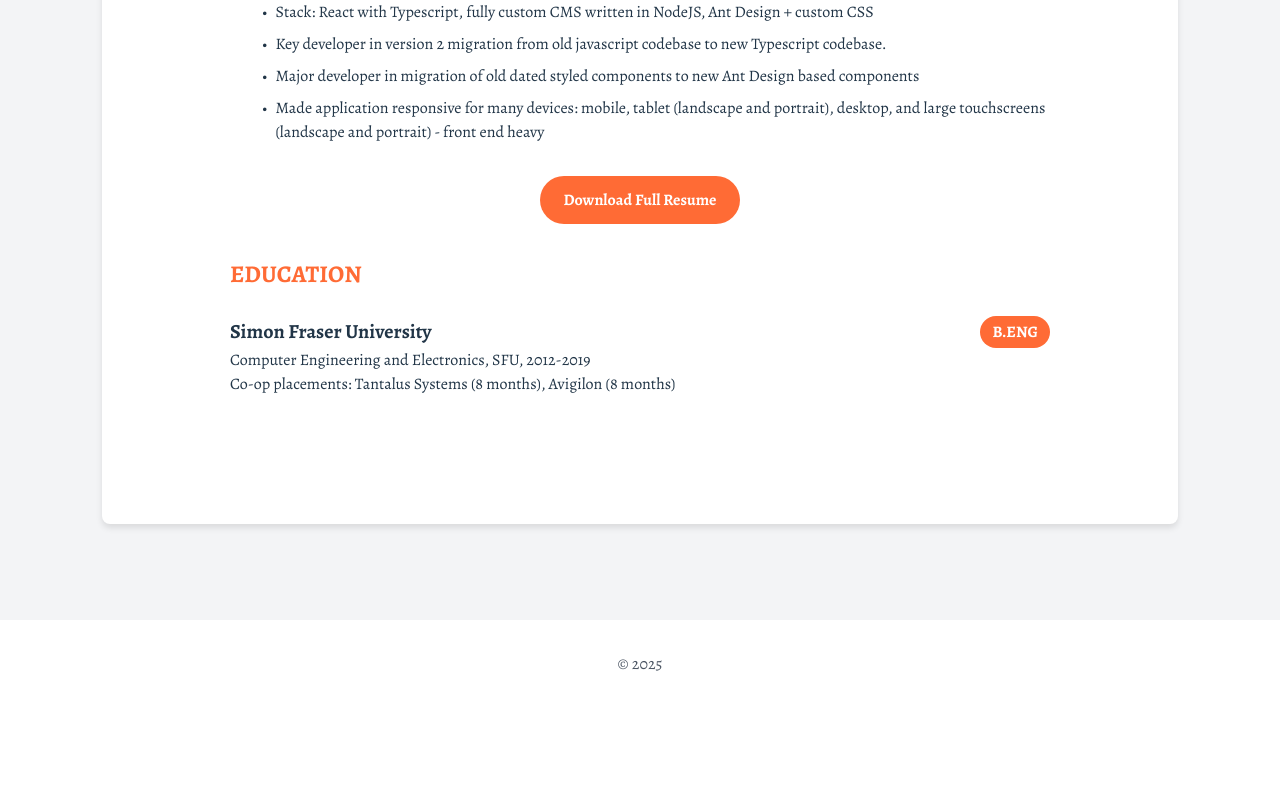
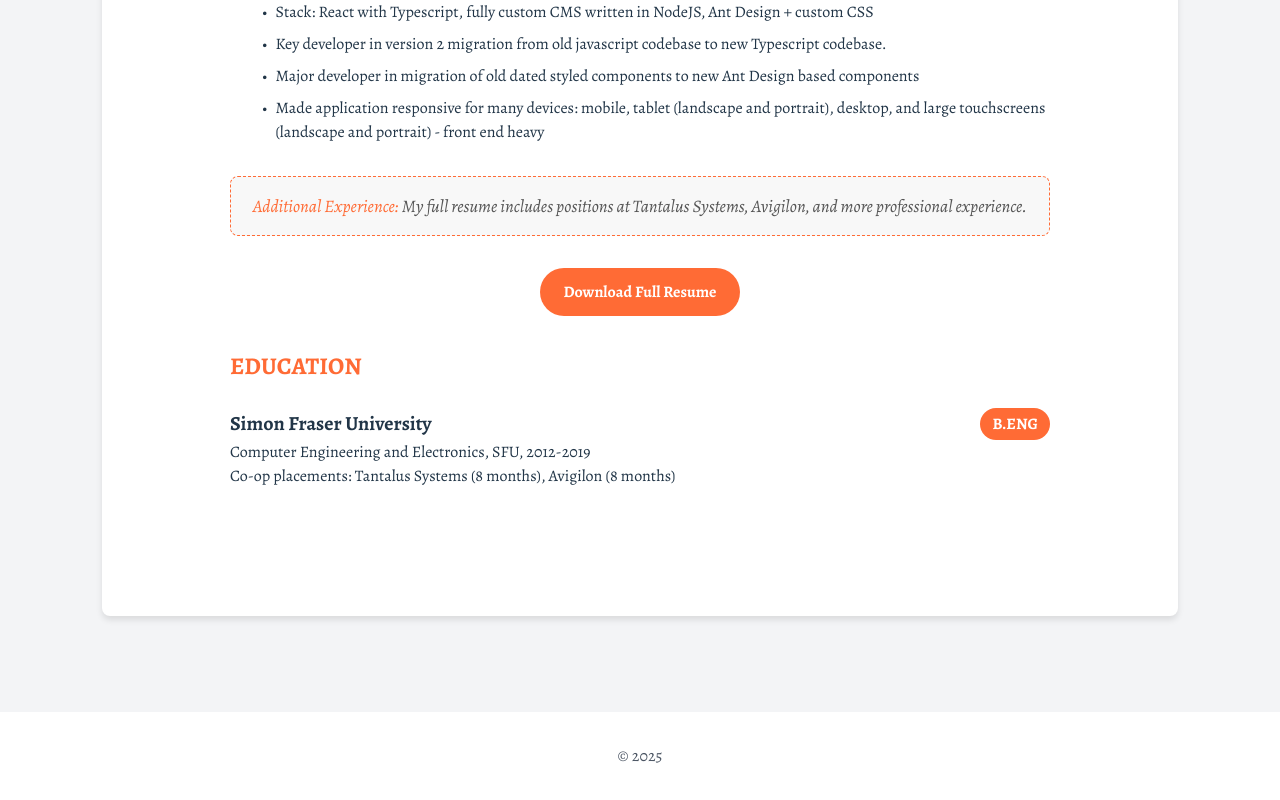
Before and after one commit to pkpkvac/peter-kvac-resume, a React (Vite) app: page /resume in a window 1280 px wide. Shown: the part 1596-2396 px from the top of the page. Before the commit the page ends 2304 px from the top, so only its background shows below. Built offline with nearby package versions, Linux system fonts and the light colour scheme.

Commit message:
updated resume

```diff
--- a/src/pages/ResumePage.tsx
+++ b/src/pages/ResumePage.tsx
@@ -398,8 +398,31 @@ const ResumePage = () => {
 							</div>
 						</div>
 
-						{/* Add more job experiences here following the same pattern */}
-						{/* For brevity, I've only included the first job. You can add the rest following the same pattern */}
+						{/* Indicator for more experience */}
+						<div
+							style={{
+								textAlign: "center",
+								margin: "2rem 0",
+								padding: "1rem",
+								backgroundColor: "#f8f8f8",
+								borderRadius: "0.5rem",
+								border: "1px dashed #FF6B35",
+							}}
+						>
+							<p
+								style={{
+									fontSize: "1.1rem",
+									color: "#555",
+									fontStyle: "italic",
+								}}
+							>
+								<span style={{ fontWeight: "bold", color: "#FF6B35" }}>
+									Additional Experience:
+								</span>{" "}
+								My full resume includes positions at Tantalus Systems, Avigilon,
+								and more professional experience.
+							</p>
+						</div>
 
 						<div style={{ textAlign: "center", marginTop: "2rem" }}>
 							<a
```
